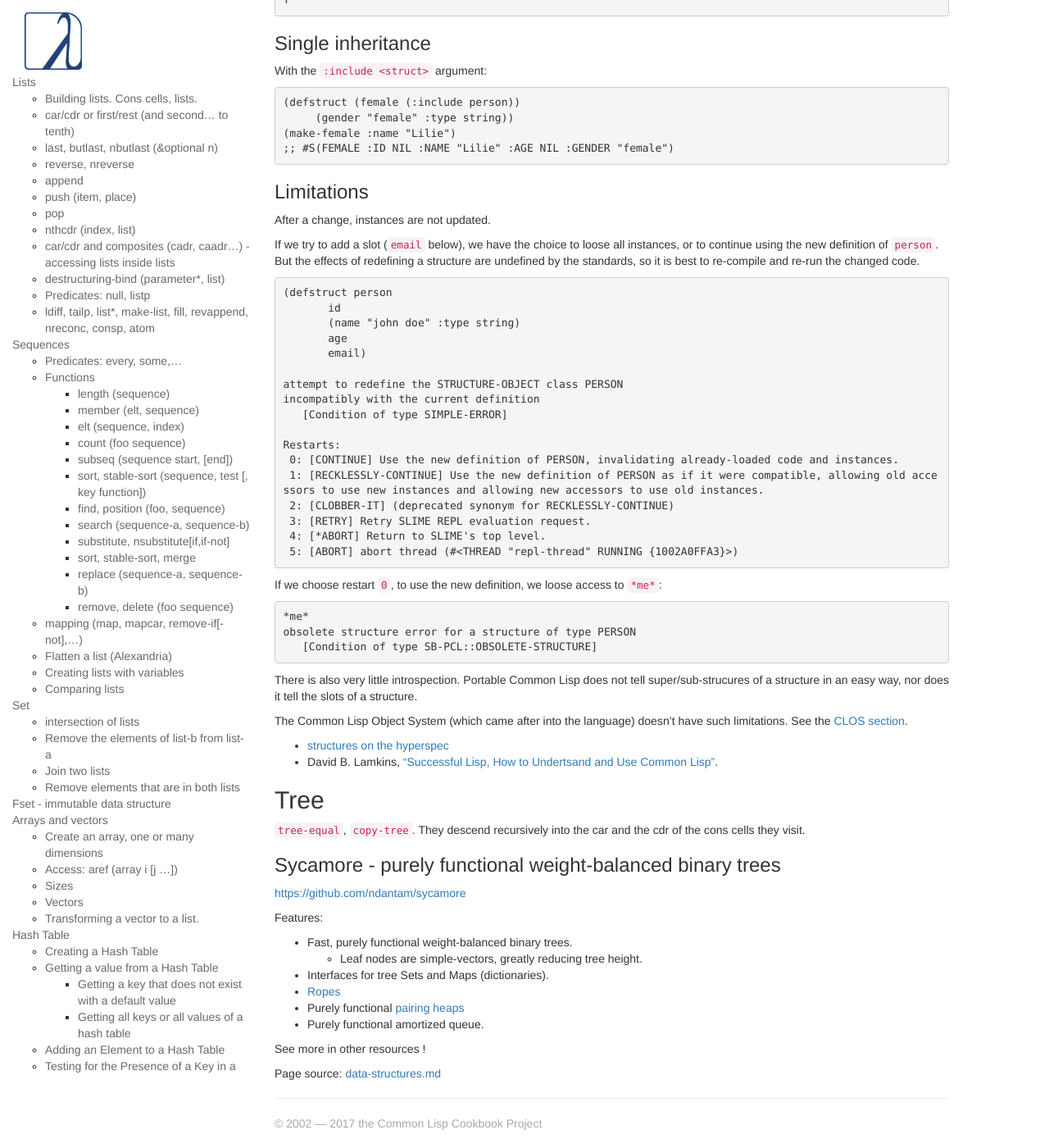
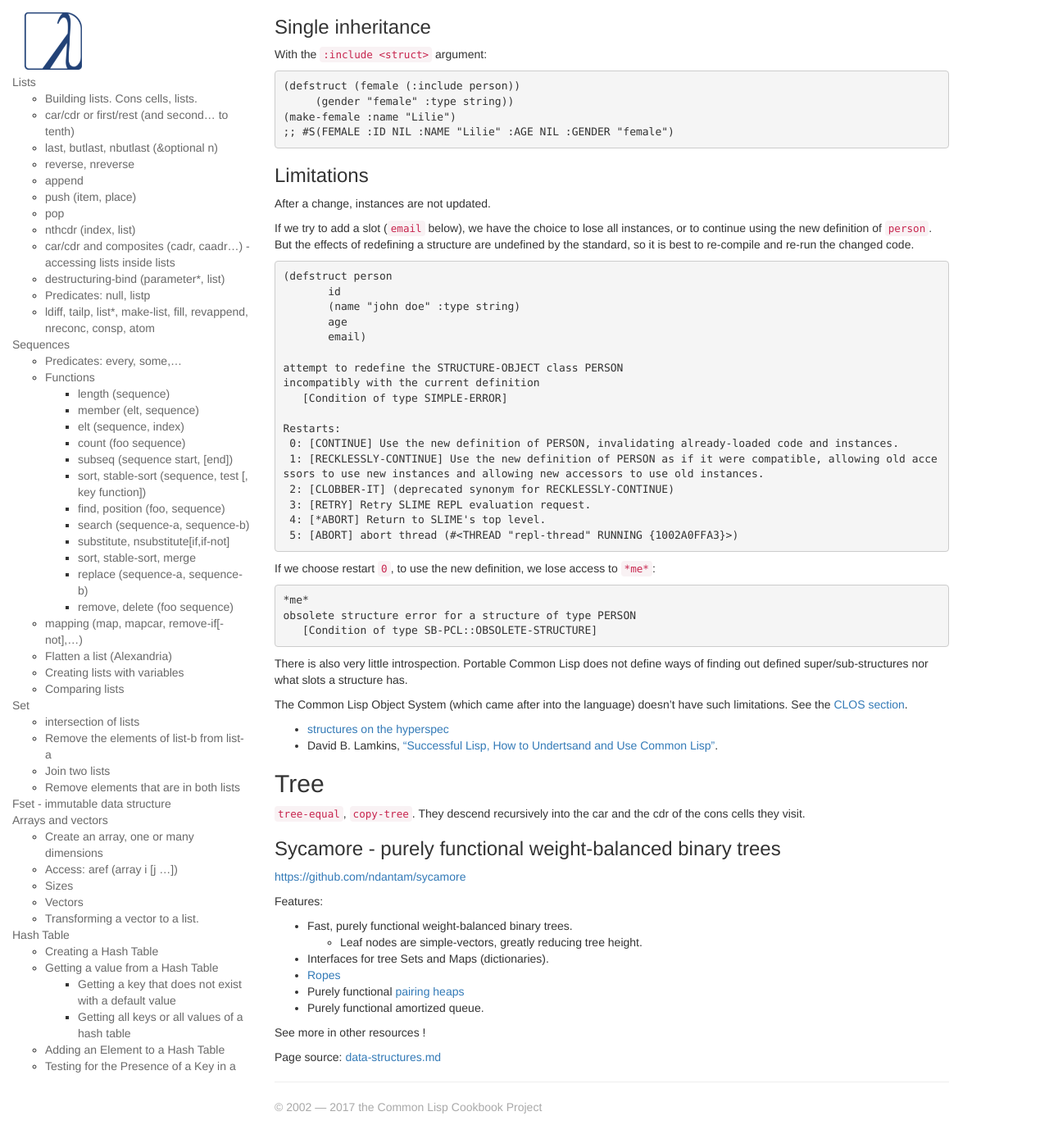
Before and after one commit to LispCookbook/cl-cookbook, a Jekyll site: the page built from data-structures.md, in a window 1280 px wide and 1400 px high, scrolled down 19970 px. Shown: the whole window at 82% size. Built offline with Jekyll 4.4.1, drawn with Linux system fonts in a browser that asks for light colours; some of the changed text lies outside the part shown.

Commit message:
Improved grammar and information
regarding structures.

```diff
--- a/data-structures.md
+++ b/data-structures.md
@@ -1269,8 +1269,7 @@
 Structures offer a way to store data in named slots. They support
 single inheritance.
 
-They can be considered superceded by classes of the Common Lisp
-Object System (CLOS), that don't have their limitations (see below).
+Classes provided by the Common Lisp Object System (CLOS) are more flexible however structures may offer better performance (see for example the SBCL manual).
 
 ### Creation
 
@@ -1397,10 +1396,10 @@
 
 After a change, instances are not updated.
 
-If we try to add a slot (`email` below), we have the choice to loose
+If we try to add a slot (`email` below), we have the choice to lose
 all instances, or to continue using the new definition of
 `person`. But the effects of redefining a structure are undefined by
-the standards, so it is best to re-compile and re-run the changed
+the standard, so it is best to re-compile and re-run the changed
 code.
 
 ~~~lisp
@@ -1423,7 +1422,7 @@
  5: [ABORT] abort thread (#<THREAD "repl-thread" RUNNING {1002A0FFA3}>)
 ~~~
 
-If we choose restart `0`, to use the new definition, we loose access to `*me*`:
+If we choose restart `0`, to use the new definition, we lose access to `*me*`:
 
 ~~~lisp
 *me*
@@ -1431,9 +1430,8 @@
    [Condition of type SB-PCL::OBSOLETE-STRUCTURE]
 ~~~
 
-There is also very little introspection. Portable Common Lisp does not
-tell super/sub-strucures of a structure in an easy way, nor does it
-tell the slots of a structure.
+There is also very little introspection.
+Portable Common Lisp does not define ways of finding out defined super/sub-structures nor what slots a structure has.
 
 The Common Lisp Object System (which came after into the language)
 doesn't have such limitations. See the [CLOS section](clos.html).
```
Also changed, not shown: other parts of data-structures.md (+1 -1 lines).
